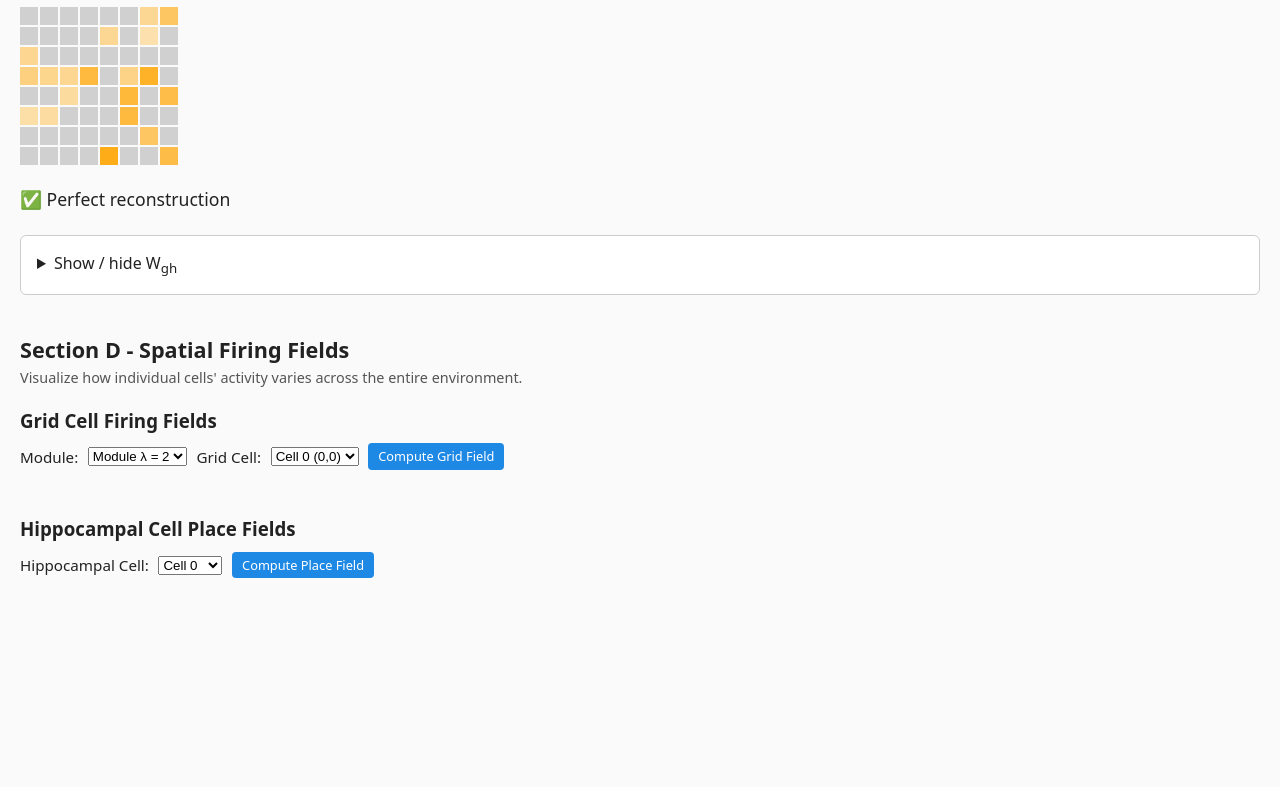
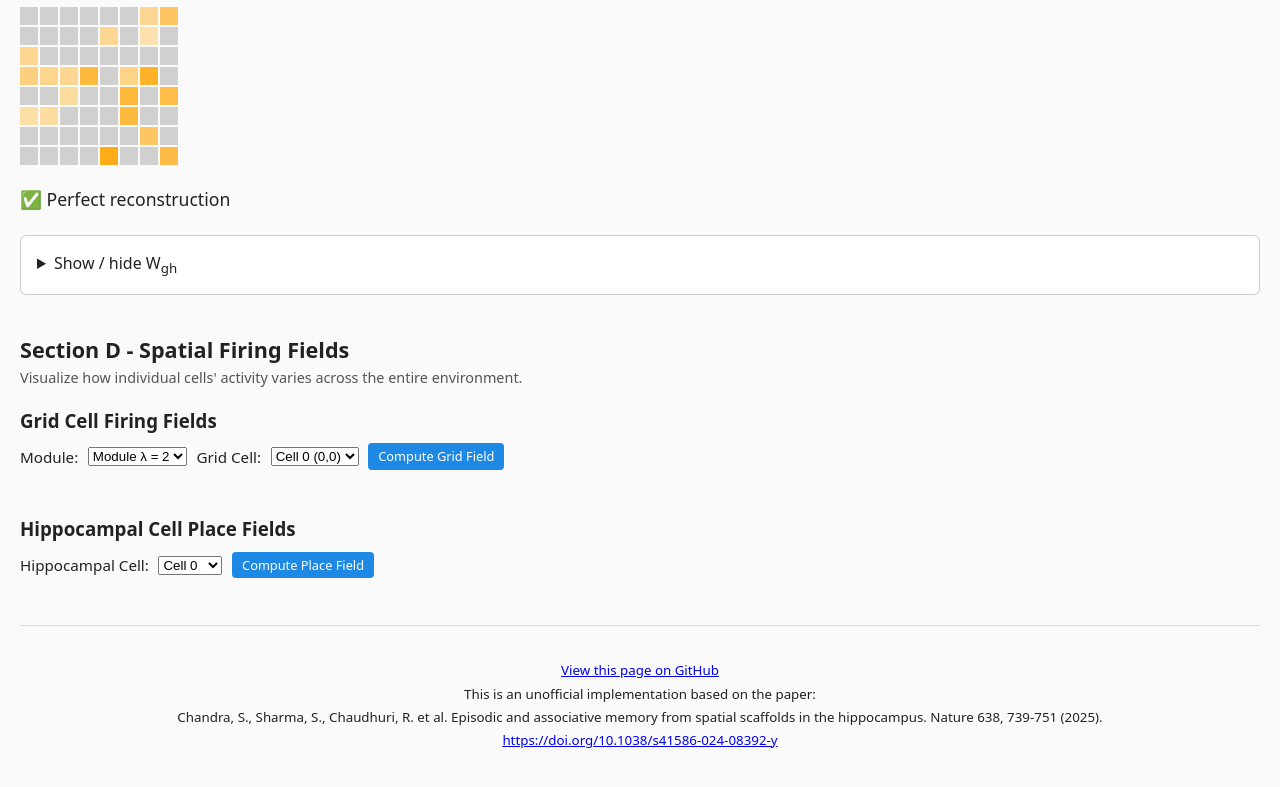
Before and after one commit to DuncDennis/vectorHaSH-scaffold-demo, a plain HTML site: page index.html in a window 1280 px wide. Shown: the part 2027-2814 px from the top of the page. Before the commit the page ends 2640 px from the top, so only its background shows below. Drawn offline with Linux system fonts and the light colour scheme.

Commit message:
Added footer with reference to paper and link to github.

```diff
--- a/index.html
+++ b/index.html
@@ -1339,6 +1339,21 @@
         setCoord(0, 0);
         window.addEventListener("resize", update);
     </script>
+
+    <footer style="margin-top: 2rem; padding-top: 1rem; border-top: 1px solid #ddd; text-align: center;">
+        <p>
+            <small><a href="https://github.com/DuncDennis/vectorHaSH-scaffold-demo" target="_blank"
+                    rel="noopener noreferrer">View this page on GitHub</a></small>
+            <br>
+            <small>This is an unofficial implementation based on the paper:</small>
+            <br>
+            <small>Chandra, S., Sharma, S., Chaudhuri, R. et al. Episodic and associative memory from spatial scaffolds
+                in the hippocampus. Nature 638, 739-751 (2025).</small>
+            <br>
+            <small><a href="https://doi.org/10.1038/s41586-024-08392-y" target="_blank"
+                    rel="noopener noreferrer">https://doi.org/10.1038/s41586-024-08392-y</a></small>
+        </p>
+    </footer>
 </body>
 
 </html>
```
